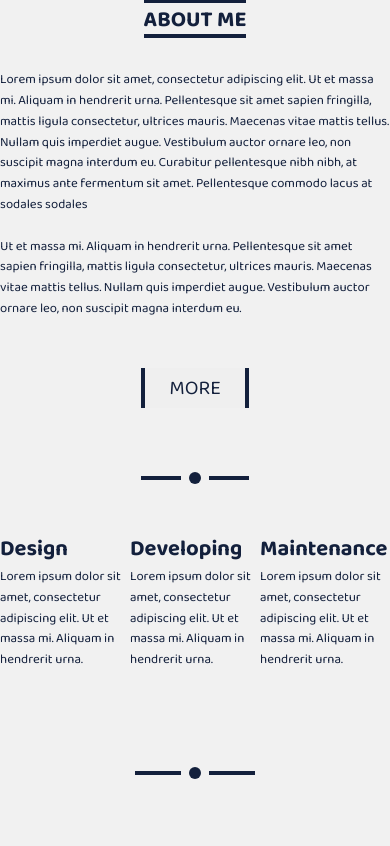
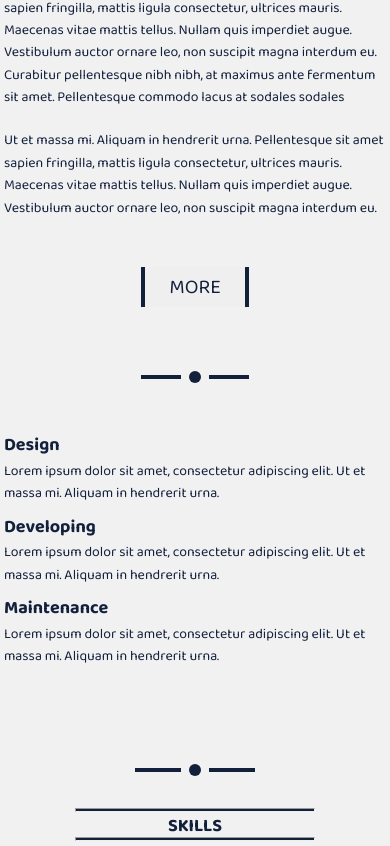
Before and after one commit to Berkay2304/berkay-cansever, a React (Vite) app: page / in a window 390 px wide. Shown: the part 958-1804 px from the top of the page. Built offline with nearby package versions, Linux system fonts and the light colour scheme.

Commit message:
responsive designa uyarlandı

```diff
--- a/src/components/AboutMe/aboutme.css
+++ b/src/components/AboutMe/aboutme.css
@@ -80,3 +80,51 @@
   width: 120px;
   margin-top: 48px;
 }
+
+@media (max-width: 768px) {
+  .about .heading {
+    margin-top: 60px;
+    margin-bottom: 16px;
+  }
+  .top {
+    width: 90vw;
+    max-width: 400px;
+  }
+  .bottom {
+    width: 100vw;
+    flex-direction: column;
+    align-items: center;
+    gap: 16px;
+  }
+  .box {
+    width: 90vw;
+    max-width: 320px;
+  }
+}
+
+@media (max-width: 480px) {
+  .about .heading {
+    margin-top: 32px;
+    margin-bottom: 8px;
+  }
+  .top {
+    width: 98vw;
+    max-width: 98vw;
+  }
+  .bottom {
+    width: 100vw;
+    flex-direction: column;
+    align-items: center;
+    gap: 8px;
+  }
+  .box {
+    width: 98vw;
+    max-width: 98vw;
+  }
+  .about h1 {
+    font-size: 18px;
+  }
+  .about p {
+    font-size: 14px;
+  }
+}
--- a/src/components/Contact/contact.css
+++ b/src/components/Contact/contact.css
@@ -16,7 +16,7 @@
     width: 240px;
     margin-top: 64px;
 }
-.heading hr {
+.contact .heading hr {
     width: 100%;
     height: 4px;
     background-color: var(--DarkBlue);
@@ -68,3 +68,51 @@
     border-bottom: 4px solid var(--DarkBlue);
     color: var(--DarkBlue);
 }
+
+@media (max-width: 768px) {
+  .contact .heading {
+    width: 90vw;
+    margin-top: 32px;
+  }
+  .contact p {
+    width: 90vw;
+    margin-top: 40px;
+    font-size: 15px;
+  }
+  .contact-form {
+    gap: 32px;
+    margin-top: 32px;
+    width: 90vw;
+  }
+  .contact-form input {
+    font-size: 20px;
+  }
+  .contact-form .submit {
+    width: 90px;
+    font-size: 16px;
+  }
+}
+
+@media (max-width: 480px) {
+  .contact .heading {
+    width: 98vw;
+    margin-top: 16px;
+  }
+  .contact p {
+    width: 98vw;
+    margin-top: 20px;
+    font-size: 13px;
+  }
+  .contact-form {
+    gap: 16px;
+    margin-top: 16px;
+    width: 98vw;
+  }
+  .contact-form input {
+    font-size: 16px;
+  }
+  .contact-form .submit {
+    width: 70px;
+    font-size: 13px;
+  }
+}
--- a/src/components/Footer/footer.css
+++ b/src/components/Footer/footer.css
@@ -14,3 +14,29 @@ footer p {
 footer a {
     margin-top: 24px;
 }
+
+@media (max-width: 768px) {
+  footer {
+    height: 80px;
+    margin-top: 60px;
+    padding: 8px 0;
+  }
+  footer p {
+    font-size: 14px;
+  }
+  footer a {
+    margin-top: 12px;
+    font-size: 14px;
+  }
+}
+
+@media (max-width: 480px) {
+  footer {
+    height: 60px;
+    margin-top: 32px;
+    padding: 4px 0;
+  }
+  footer p, footer a {
+    font-size: 12px;
+  }
+}
--- a/src/components/Portfolio/Portfolio.jsx
+++ b/src/components/Portfolio/Portfolio.jsx
@@ -11,7 +11,7 @@ export default function Portfolio() {
       </div>
       <div className='samples-container'>
         <div>
-          <a href="#"><img src={sample} alt="Sample Web Site" /></a>
+          <a href="https://blog-app-eight-ashen.vercel.app/" target='_blank' style={{display: 'inline'}}><img src={sample} alt="Sample Web Site" /></a>
         </div>
         <div>
           <a href="#"><img src={sample} alt="Sample Web Site" /></a>
--- a/src/components/Portfolio/portfolio.css
+++ b/src/components/Portfolio/portfolio.css
@@ -31,3 +31,48 @@
     padding: 12px 12px;
     margin-top: 64px;
 }
+
+.portfolio a {
+   display: none;
+}
+
+@media (max-width: 768px) {
+  .portfolio {
+    margin-top: 60px;
+    padding: 0 8px;
+  }
+  .portfolio .heading {
+    margin-top: 24px;
+  }
+  .portfolio hr {
+    width: 100%;
+  }
+  .samples-container {
+    grid-template-columns: auto auto;
+    gap: 8px 8px;
+    padding: 8px 4px;
+    margin-top: 32px;
+  }
+}
+
+@media (max-width: 480px) {
+  .portfolio {
+    margin-top: 32px;
+    padding: 0 2px;
+  }
+  .portfolio .heading {
+    margin-top: 8px;
+  }
+  .portfolio hr {
+    width: 100%;
+  }
+  .samples-container {
+    grid-template-columns: auto;
+    gap: 4px 0;
+    padding: 4px 2px;
+    margin-top: 16px;
+  }
+  .portfolio h1 {
+    font-size: 18px;
+  }
+}
--- a/src/components/Skills/skills.css
+++ b/src/components/Skills/skills.css
@@ -39,3 +39,50 @@
     grid-template-rows: auto;
     gap: 128px;
 }
+
+@media (max-width: 768px) {
+  .skills {
+    gap: 24px;
+    padding: 0 8px;
+  }
+  .skills .heading {
+    margin-top: 60px;
+    margin-bottom: 16px;
+  }
+  .prim-skills {
+    grid-template-columns: auto auto;
+    gap: 32px;
+  }
+  .other-skills {
+    grid-template-columns: auto auto;
+    gap: 32px;
+  }
+  .skills h1 {
+    font-size: 22px;
+  }
+}
+
+@media (max-width: 480px) {
+  .skills {
+    gap: 12px;
+    padding: 0 4px;
+  }
+  .skills .heading {
+    margin-top: 32px;
+    margin-bottom: 8px;
+  }
+  .prim-skills {
+    grid-template-columns: auto;
+    gap: 16px;
+  }
+  .other-skills {
+    grid-template-columns: auto;
+    gap: 16px;
+  }
+  .skills h1 {
+    font-size: 18px;
+  }
+  .skills p {
+    font-size: 14px;
+  }
+}
```
